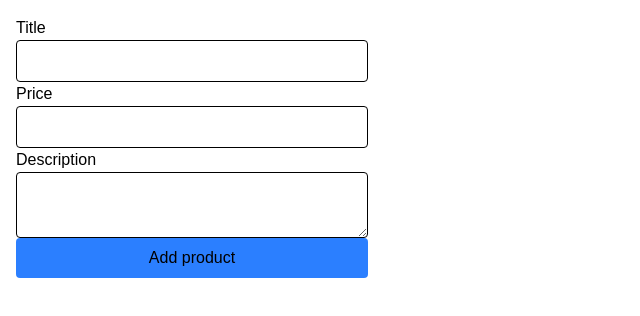
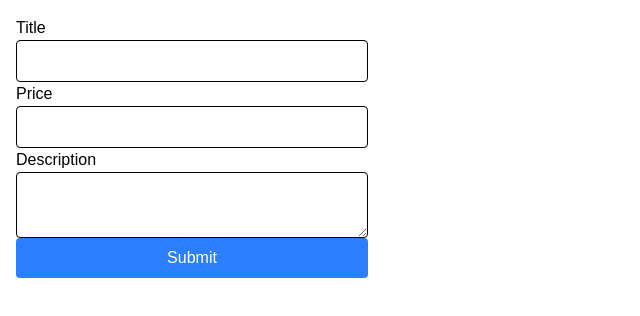
Before and after one commit to felicianpopa/nextjs, a Next.js app: page /products-db-create in a window 1280 px wide. Shown: the top 316 px of the page, without its empty margins (0-640 px from the left). Built offline with nearby package versions, Linux system fonts and the light colour scheme; no server answers; the database is empty.

Commit message:
Pending state

```diff
--- a/src/app/products-db-create/page.tsx
+++ b/src/app/products-db-create/page.tsx
@@ -1,3 +1,4 @@
+import Submit from "@/components/submit";
 import { addProduct } from "@/prisma-db";
 import { redirect } from "next/navigation";
 const AddProductPage = () => {
@@ -34,12 +35,7 @@
           name="description"
         />
       </label>
-      <button
-        type="submit"
-        className="block w-full p-2 text-black bg-blue-500 rounded disabled:bg-gray-500"
-      >
-        Add product
-      </button>
+      <Submit />
     </form>
   );
 };
--- /dev/null
+++ b/src/components/submit.tsx
@@ -0,0 +1,16 @@
+"use client";
+import { useFormStatus } from "react-dom";
+const Submit = () => {
+  const { pending } = useFormStatus();
+  return (
+    <button
+      type="submit"
+      className="block w-full p-2 text-white bg-blue-500 rounded disabled:bg-gray-500"
+      disabled={pending}
+    >
+      Submit
+    </button>
+  );
+};
+
+export default Submit;
```
